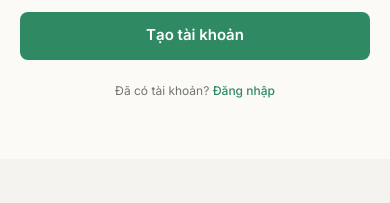
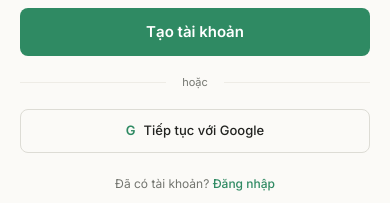
Before and after one commit to ThangTo/PingMe, a React (Vite) app in the folder client/: page /register in a window 390 px wide. Shown: the part 685-888 px from the top of the page. Before the commit the page ends 844 px from the top, so only its background shows below. Built offline with nearby package versions, Linux system fonts and the light colour scheme; no server answers.

Commit message:
fix: show google auth on mobile

```diff
--- a/client/src/pages/Login.jsx
+++ b/client/src/pages/Login.jsx
@@ -310,12 +310,11 @@ const Login = () => {
               Tạo tài khoản
             </button>
 
-            {/* Google auth chưa có backend, chỉ hiển thị preview trên desktop theo thiết kế. */}
             <button
               type="button"
               onClick={startGoogleAuth}
-              className="hidden h-11 w-full items-center justify-center gap-2 rounded-[8px] border border-outline bg-surface text-[13px] font-medium text-on-surface transition hover:bg-surface-container-high md:flex"
-              title="Đăng nhập Google chưa được kết nối"
+              className="flex h-11 w-full items-center justify-center gap-2 rounded-[8px] border border-outline bg-surface text-[13px] font-medium text-on-surface transition hover:bg-surface-container-high"
+              title="Tiếp tục với Google"
             >
               <span className="font-semibold text-secondary">G</span>
               Tiếp tục với Google
--- a/client/src/pages/Register.jsx
+++ b/client/src/pages/Register.jsx
@@ -419,18 +419,17 @@ const Register = () => {
               {isSubmitting && <span className="h-4 w-4 animate-spin rounded-full border-2 border-white/35 border-t-white" />}
             </button>
 
-            <div className="hidden items-center gap-4 py-1 md:flex">
+            <div className="flex items-center gap-4 py-1">
               <span className="h-px flex-1 bg-outline-variant" />
               <span className="text-[11px] text-on-surface-variant">hoặc</span>
               <span className="h-px flex-1 bg-outline-variant" />
             </div>
 
-            {/* Google auth chưa có backend, chỉ hiển thị preview trên desktop theo thiết kế. */}
             <button
               type="button"
               onClick={startGoogleAuth}
-              className="hidden h-11 w-full items-center justify-center gap-2 rounded-[8px] border border-outline bg-surface text-[13px] font-medium text-on-surface transition hover:bg-surface-container-high md:flex"
-              title="Đăng ký Google chưa được kết nối"
+              className="flex h-11 w-full items-center justify-center gap-2 rounded-[8px] border border-outline bg-surface text-[13px] font-medium text-on-surface transition hover:bg-surface-container-high"
+              title="Tiếp tục với Google"
             >
               <span className="font-semibold text-secondary">G</span>
               Tiếp tục với Google
```
